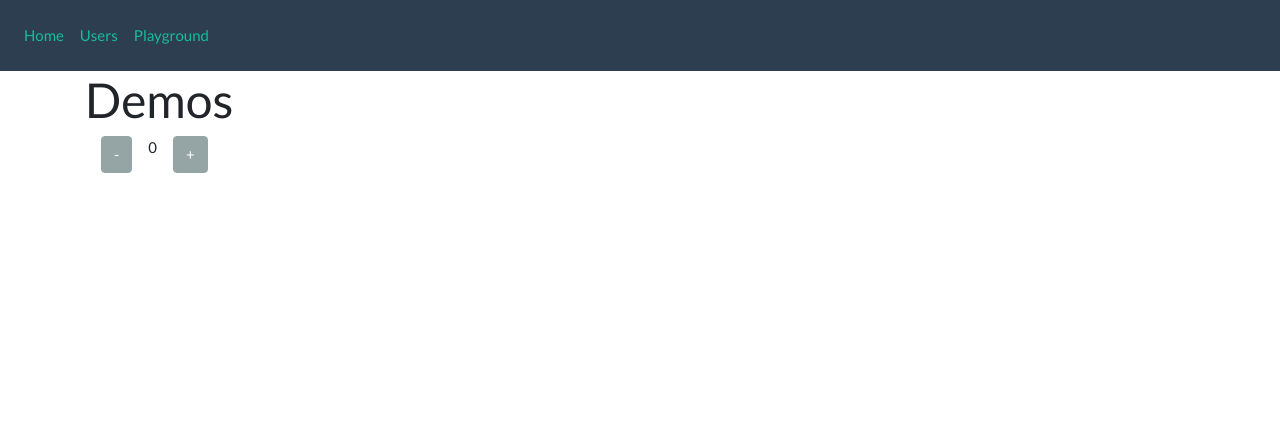
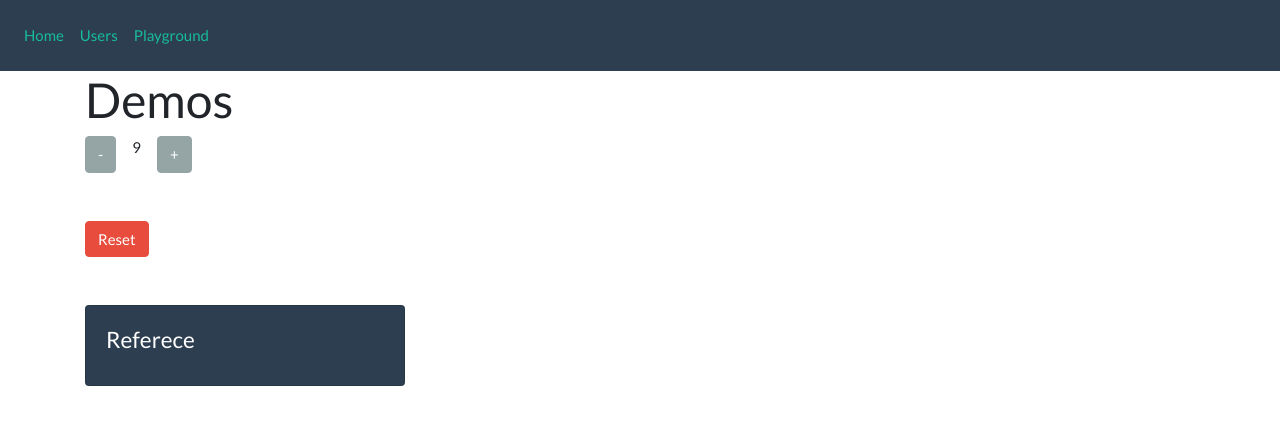
Before and after one commit to HeleneGrini/hooks-extensive, a React app: page /playground in a window 1280 px wide. Shown: the top 424 px of the page. Built offline with nearby package versions, Linux system fonts and the light colour scheme.

Commit message:
work on playground

```diff
--- a/src/pages/Playground.tsx
+++ b/src/pages/Playground.tsx
@@ -1,14 +1,48 @@
-import React, { useState, useEffect, useMemo, useCallback } from "react";
+import React, {
+  useState,
+  useEffect,
+  useMemo,
+  useCallback,
+  useRef,
+} from "react";
+import { array } from "../utils";
 
 export const Playground = () => {
   console.log("Render: Playground");
-  const [count, setCount] = useState(0);
+  const [count, setCount] = useState(9);
+
+  //   const computedList = array.map((i) => i * i).filter((i) => !!(i % 2));
+  //   const computedList_memoized = useMemo(
+  //     () => array.map((i) => i * i).filter((i) => !!(i % 2)),
+  //     []
+  //   );
+
+  const resetCount = () => setCount(0);
+  const resetCount_memoized = useCallback(() => setCount(0), []);
+
+  //   useEffect(() => {
+  //     console.log("New resetCount function");
+  //   }, [resetCount]);
+
+  //   useEffect(() => {
+  //     console.log("New resetCount_memoized function");
+  //   }, [resetCount_memoized]);
+
+  //   useEffect(() => {
+  //     console.log("New computedList");
+  //   }, [computedList]);
+
+  //   useEffect(() => {
+  //     console.log("New computedList_memoized");
+  //   }, [computedList_memoized]);
 
   return (
     <div>
       <h1>Demos</h1>
       <State count={count} setCount={setCount} />
-      {count === 10 ? <Bingo /> : null}
+      {count >= 10 ? <Bingo count={count} message="Hello world" /> : null}
+      <ResetCount reset={resetCount_memoized} />
+      <Reference />
     </div>
   );
 };
@@ -16,31 +50,90 @@ export const Playground = () => {
 const State = (props: { count: number; setCount: (num: number) => void }) => {
   const { count, setCount } = props;
   return (
-    <div>
-      <div className="d-flex">
+    <div className="d-flex mb-5">
       <button
-          className="btn btn-secondary mx-3"
+        className="btn btn-secondary mr-3"
         onClick={() => setCount(count - 1)}
       >
         -
       </button>
       <div>{count}</div>
       <button
-          className="btn btn-secondary mx-3"
+        className="btn btn-secondary ml-3"
         onClick={() => setCount(count + 1)}
       >
         +
       </button>
     </div>
+  );
+};
+
+const Bingo = (props: { count: number; message: string }) => {
+  //   console.log("Render: Bingo");
+  //   useEffect(() => {
+  //     console.log("Mount Bingo");
+  //     return () => console.log("Unmount Bingo");
+  //   }, []);
+
+  //   useEffect(() => {
+  //     console.log("props changed");
+  //   }, [props]);
+
+  //   useEffect(() => {
+  //     console.log("count changed");
+  //   }, [props.count]);
+
+  //   useEffect(() => {
+  //     console.log("message changed");
+  //   }, [props.message]);
+
+  return (
+    <div className="card border-primary mb-3" style={{ maxWidth: "20rem" }}>
+      <div className="card-body">
+        <h4 className="card-title">Bingo</h4>
+        <p>Count: {props.count}</p>
+        <p> {props.message}</p>
+      </div>
     </div>
   );
 };
 
-const Bingo = () => {
-  console.log("Render: Bingo");
-  useEffect(() => {
-    console.log("Mount bingo");
-    return () => console.log("Unmount bingo");
-  }, []);
-  return <div>Binge</div>;
+// const ResetCount = React.memo((props: { reset: () => void }) => {
+const ResetCount = (props: { reset: () => void }) => {
+  //   console.log("Render: ResetCount");
+  //   useEffect(() => {
+  //     console.log("Mount ResetCount");
+  //     return () => console.log("Unmount ResetCount");
+  //   }, []);
+
+  return (
+    <div>
+      <button
+        type="button"
+        className="mb-5 btn btn-danger"
+        onClick={props.reset}
+      >
+        Reset
+      </button>
+    </div>
+  );
 };
+
+const Reference = () => {
+  const ref = useRef(null);
+
+  console.log(ref);
+  useEffect(() => console.log("useEffect", ref), [ref.current]);
+
+  return (
+    <div
+      className="card text-white bg-primary mb-3"
+      style={{ maxWidth: "20rem" }}
+      ref={ref}
+    >
+      <div className="card-body">
+        <h4 className="card-title">Referece</h4>
+      </div>
+    </div>
+  );
+};
--- /dev/null
+++ b/src/utils.ts
@@ -0,0 +1,7 @@
+export const array = (() => {
+  const arr = [];
+  for (let i = 0; i < 10000000; i++) {
+    arr.push(i);
+  }
+  return arr;
+})();
--- a/webpack.config.js
+++ b/webpack.config.js
@@ -8,7 +8,7 @@ const path = require("path");
 module.exports = {
   entry: "./src/index.tsx",
   devServer: {
-    // contentBase: path.join(__dirname, "dist"),
+    clientLogLevel: "silent",
     port: 3333,
     historyApiFallback: true,
     open: true,
```
Lines whose indentation alone changed are shown as unchanged.
